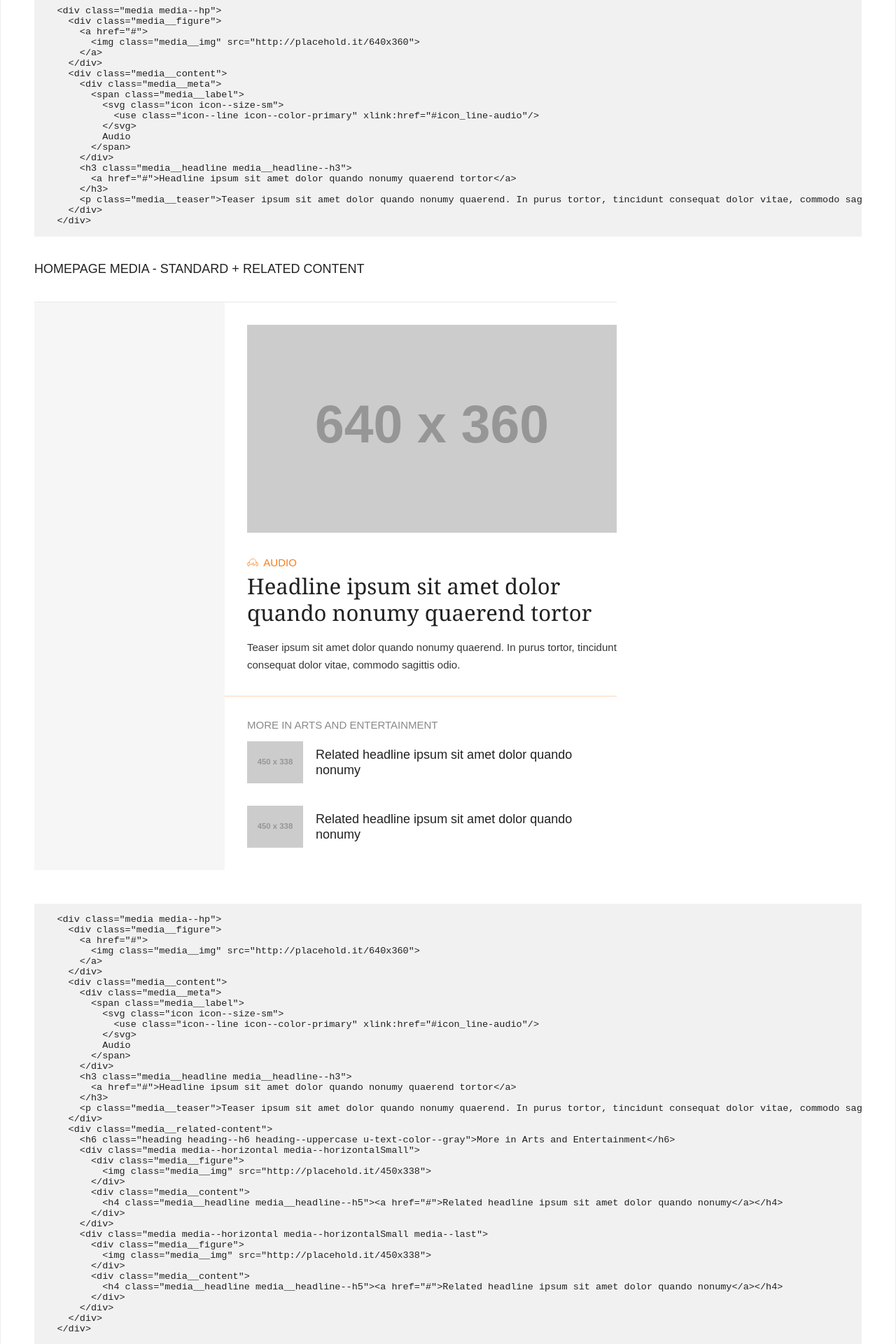
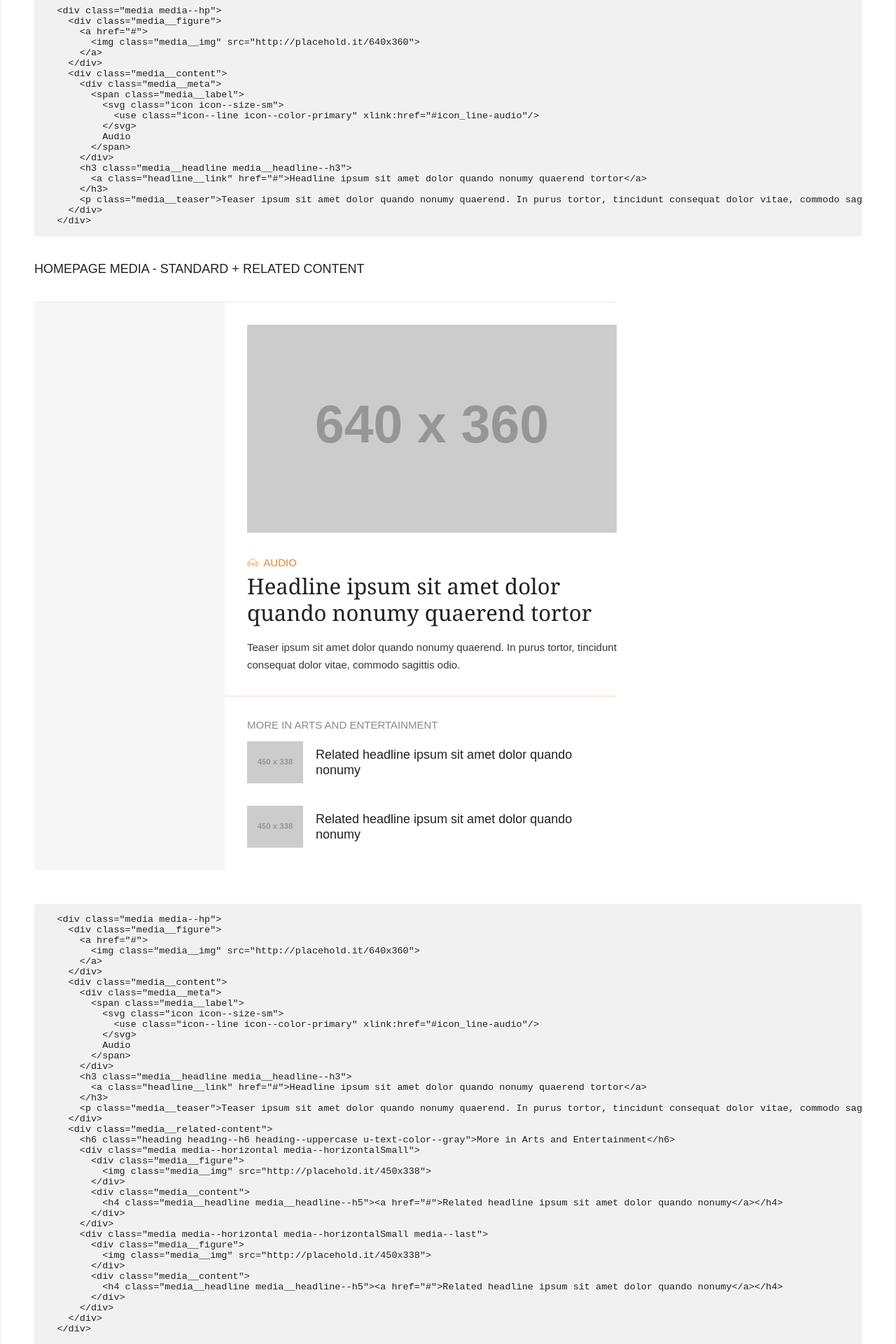
Before and after one commit to SCPR/scpr-style-guide, a Jekyll site: the page built from documentation/_components/media.md, in a window 1280 px wide. Shown: the part 1050-2970 px from the top of the page at 70% size. Built offline with Jekyll 4.4.1, drawn with Linux system fonts in a browser that asks for light colours; Markdown is read by kramdown in place of the engine named in the settings; some of the changed text lies outside the part shown.

Commit message:
vix code style violations; refactor media headline links to reduce SCSS nesting

```diff
--- a/documentation/_components/media.md
+++ b/documentation/_components/media.md
@@ -23,7 +23,7 @@ title: Media Objects
       </span>
     </div>
     <h3 class="media__headline media__headline--h3">
-      <a href="#">Headline ipsum sit amet dolor quando nonumy quaerend tortor</a>
+      <a class="headline__link" href="#">Headline ipsum sit amet dolor quando nonumy quaerend tortor</a>
     </h3>
     <p class="media__teaser">Teaser ipsum sit amet dolor quando nonumy quaerend. In purus tortor, tincidunt consequat dolor vitae, commodo sagittis odio.</p>
   </div>
@@ -48,7 +48,7 @@ title: Media Objects
           &lt;/span>
         &lt;/div>
         &lt;h3 class="media__headline media__headline--h3">
-          &lt;a href="#">Headline ipsum sit amet dolor quando nonumy quaerend tortor&lt;/a>
+          &lt;a class="headline__link" href="#">Headline ipsum sit amet dolor quando nonumy quaerend tortor&lt;/a>
         &lt;/h3>
         &lt;p class="media__teaser">Teaser ipsum sit amet dolor quando nonumy quaerend. In purus tortor, tincidunt consequat dolor vitae, commodo sagittis odio.&lt;/p>
       &lt;/div>
@@ -75,7 +75,7 @@ title: Media Objects
       </span>
     </div>
     <h3 class="media__headline media__headline--h3">
-      <a href="#">Headline ipsum sit amet dolor quando nonumy quaerend tortor</a>
+      <a class="headline__link" href="#">Headline ipsum sit amet dolor quando nonumy quaerend tortor</a>
     </h3>
     <p class="media__teaser">Teaser ipsum sit amet dolor quando nonumy quaerend. In purus tortor, tincidunt consequat dolor vitae, commodo sagittis odio.</p>
   </div>
@@ -119,7 +119,7 @@ title: Media Objects
           &lt;/span>
         &lt;/div>
         &lt;h3 class="media__headline media__headline--h3">
-          &lt;a href="#">Headline ipsum sit amet dolor quando nonumy quaerend tortor&lt;/a>
+          &lt;a class="headline__link" href="#">Headline ipsum sit amet dolor quando nonumy quaerend tortor&lt;/a>
         &lt;/h3>
         &lt;p class="media__teaser">Teaser ipsum sit amet dolor quando nonumy quaerend. In purus tortor, tincidunt consequat dolor vitae, commodo sagittis odio.&lt;/p>
       &lt;/div>
@@ -165,7 +165,7 @@ title: Media Objects
       </span>
     </div>
     <h3 class="media__headline media__headline--h3">
-      <a href="#">
+      <a class="headline__link" href="#">
         Headline ipsum sit amet dolor quando nonumy quaerend tortor
         <svg class="icon icon--size-xs media__indicator-visited icon--fill icon--color-white" xmlns="http://www.w3.org/2000/svg" width="24" height="24" viewBox="0 0 24 24">
           <path d="M23.576.183a1 1 0 0 0-1.393.242L7.367 21.452l-5.66-5.659a.999.999 0 1 0-1.414 1.413l6.5 6.5a1 1 0 0 0 1.524-.13l15.5-22a1 1 0 0 0-.241-1.393z"/>
@@ -195,7 +195,7 @@ title: Media Objects
           &lt;/span>
         &lt;/div>
         &lt;h3 class="media__headline media__headline--h3">
-          &lt;a href="#">
+          &lt;a class="headline__link" href="#">
             Headline ipsum sit amet dolor quando nonumy quaerend tortor
             &lt;svg class="icon icon--size-xs media__indicator-visited icon--fill icon--color-white" xmlns="http://www.w3.org/2000/svg" width="24" height="24" viewBox="0 0 24 24">
               &lt;path d="M23.576.183a1 1 0 0 0-1.393.242L7.367 21.452l-5.66-5.659a.999.999 0 1 0-1.414 1.413l6.5 6.5a1 1 0 0 0 1.524-.13l15.5-22a1 1 0 0 0-.241-1.393z"/>
@@ -219,7 +219,7 @@ title: Media Objects
   </div>
   <div class="media__content">
     <h3 class="media__headline media__headline--h2">
-      <a href="#">Headline ipsum sit amet dolor quando nonumy quaerend tortor</a>
+      <a class="headline__link" href="#">Headline ipsum sit amet dolor quando nonumy quaerend tortor</a>
     </h3>
     <p class="media__teaser">Teaser ipsum sit amet dolor quando nonumy quaerend. In purus tortor, tincidunt consequat dolor vitae, commodo sagittis odio.</p>
   </div>
@@ -236,7 +236,7 @@ title: Media Objects
       &lt;/div>
       &lt;div class="media__content">
         &lt;h3 class="media__headline media__headline--h3">
-          &lt;a href="#">Headline ipsum sit amet dolor quando nonumy quaerend tortor&lt;/a>
+          &lt;a class="headline__link" href="#">Headline ipsum sit amet dolor quando nonumy quaerend tortor&lt;/a>
         &lt;/h3>
         &lt;p class="media__teaser">Teaser ipsum sit amet dolor quando nonumy quaerend. In purus tortor, tincidunt consequat dolor vitae, commodo sagittis odio.&lt;/p>
       &lt;/div>
@@ -249,7 +249,7 @@ title: Media Objects
 <div class="example__container-lg">
 <div class="media media--hp-large">
 <h1 class="media__headline media__headline--h1 u-text-align--center">
-  <a href="#">Headline ipsum sit amet dolor quando nonumy quaerend</a>
+  <a class="headline__link" href="#">Headline ipsum sit amet dolor quando nonumy quaerend</a>
 </h1>
   <div class="media__figure">
     <a href="#">
@@ -275,7 +275,7 @@ title: Media Objects
       &lt;/div>
       &lt;div class="media__content">
         &lt;h3 class="media__headline media__headline--h3">
-          &lt;a href="#">Headline ipsum sit amet dolor quando nonumy quaerend tortor&lt;/a>
+          &lt;a class="headline__link" href="#">Headline ipsum sit amet dolor quando nonumy quaerend tortor&lt;/a>
         &lt;/h3>
         &lt;p class="media__teaser">Teaser ipsum sit amet dolor quando nonumy quaerend. In purus tortor, tincidunt consequat dolor vitae, commodo sagittis odio.&lt;/p>
       &lt;/div>
@@ -289,7 +289,7 @@ title: Media Objects
 <div class="media media--hp">
   <div class="media__content">
     <h3 class="media__headline media__headline--h3">
-      <a href="http://www.scpr.org/">
+      <a class="headline__link" href="http://www.scpr.org/">
         Headline ipsum sit amet dolor quando nonumy quaerend tortor
         <svg class="icon icon--size-xs media__indicator-visited icon--fill icon--color-white" xmlns="http://www.w3.org/2000/svg" width="24" height="24" viewBox="0 0 24 24">
           <path d="M23.576.183a1 1 0 0 0-1.393.242L7.367 21.452l-5.66-5.659a.999.999 0 1 0-1.414 1.413l6.5 6.5a1 1 0 0 0 1.524-.13l15.5-22a1 1 0 0 0-.241-1.393z"/>
@@ -306,7 +306,7 @@ title: Media Objects
     &lt;div class="media media--hp">
       &lt;div class="media__content">
         &lt;h3 class="media__headline media__headline--h3">
-          &lt;a href="#">
+          &lt;a class="headline__link" href="#">
             Headline ipsum sit amet dolor quando nonumy quaerend tortor
             &lt;svg class="icon icon--size-xs media__indicator-visited icon--fill icon--color-white" xmlns="http://www.w3.org/2000/svg" width="24" height="24" viewBox="0 0 24 24">
               &lt;path d="M23.576.183a1 1 0 0 0-1.393.242L7.367 21.452l-5.66-5.659a.999.999 0 1 0-1.414 1.413l6.5 6.5a1 1 0 0 0 1.524-.13l15.5-22a1 1 0 0 0-.241-1.393z"/>
@@ -328,7 +328,7 @@ title: Media Objects
       <span class="media__timestamp">Last updated 30 minutes ago</span>
     </div>
     <h3 class="media__headline media__headline--h3">
-      <a href="#">Headline ipsum sit amet dolor quando nonumy quaerend tortor</a>
+      <a class="headline__link" href="#">Headline ipsum sit amet dolor quando nonumy quaerend tortor</a>
     </h3>
     <p class="media__teaser">Teaser ipsum sit amet dolor quando nonumy quaerend. In purus tortor, tincidunt consequat dolor vitae, commodo sagittis odio.</p>
   </div>
@@ -343,7 +343,7 @@ title: Media Objects
           &lt;span class="media__timestamp">Last updated 30 minutes ago&lt;/span>
         &lt;/div>
         &lt;h3 class="media__headline media__headline--h3">
-          &lt;a href="#">Headline ipsum sit amet dolor quando nonumy quaerend tortor&lt;/a>
+          &lt;a class="headline__link" href="#">Headline ipsum sit amet dolor quando nonumy quaerend tortor&lt;/a>
         &lt;/h3>
         &lt;p class="media__teaser">Teaser ipsum sit amet dolor quando nonumy quaerend. In purus tortor, tincidunt consequat dolor vitae, commodo sagittis odio.&lt;/p>
       &lt;/div>
@@ -365,7 +365,7 @@ title: Media Objects
       </span>
     </div>
     <h3 class="media__headline media__headline--h3">
-      <a href="#">Headline ipsum sit amet dolor quando nonumy quaerend tortor</a>
+      <a class="headline__link" href="#">Headline ipsum sit amet dolor quando nonumy quaerend tortor</a>
     </h3>
     <ul class="c-list c-list--vert c-list--bullet">
       <li class="media__teaser media__teaser--bullet">Luvaret noluisse accusata cu sea, illum possit impedit has ad. Qui putant dissentias te, ea vim dolore dicunt platonem.</li>
@@ -388,7 +388,7 @@ title: Media Objects
           </span>
         &lt;/div>
         &lt;h3 class="media__headline media__headline--h3">
-          &lt;a href="#">Headline ipsum sit amet dolor quando nonumy quaerend tortor&lt;/a>
+          &lt;a class="headline__link" href="#">Headline ipsum sit amet dolor quando nonumy quaerend tortor&lt;/a>
         &lt;/h3>
         &lt;ul class="c-list c-list--vert c-list--bullet">
           &lt;li class="media__teaser media__teaser--bullet">Luvaret noluisse accusata cu sea, illum possit impedit has ad. Qui putant dissentias te, ea vim dolore dicunt platonem.&lt;/li>
@@ -408,7 +408,7 @@ title: Media Objects
       <span class="media__timestamp">Last updated 30 minutes ago</span>
     </div>
     <h3 class="media__headline media__headline--h3">
-      <a href="#">Headline ipsum sit amet dolor quando nonumy quaerend tortor</a>
+      <a class="headline__link" href="#">Headline ipsum sit amet dolor quando nonumy quaerend tortor</a>
     </h3>
     <p class="media__dek">Dek suas mandamus ut, illum legere at per, consul insolens nam te. Ut duo wisi appetere, debet volutpat in nec. Ex vidit vituperata posidonium has, cum movet nemore no.</p>
     <p class="media__teaser">Teaser ipsum sit amet dolor quando nonumy quaerend. In purus tortor, tincidunt consequat dolor vitae, commodo sagittis odio.</p>
@@ -424,7 +424,7 @@ title: Media Objects
           &lt;span class="media__timestamp">Last updated 30 minutes ago&lt;/span>
         &lt;/div>
         &lt;h3 class="media__headline media__headline--h3">
-          &lt;a href="#">Headline ipsum sit amet dolor quando nonumy quaerend tortor&lt;/a>
+          &lt;a class="headline__link" href="#">Headline ipsum sit amet dolor quando nonumy quaerend tortor&lt;/a>
         &lt;/h3>
         &lt;p class="media__teaser">Teaser ipsum sit amet dolor quando nonumy quaerend. In purus tortor, tincidunt consequat dolor vitae, commodo sagittis odio.&lt;/p>
       &lt;/div>
@@ -446,7 +446,7 @@ title: Media Objects
       <span class="media__label">Label Ipsum</span>
     </div>
     <h3 class="media__headline media__headline--h3">
-      <a href="#">Headline ipsum sit amet dolor quando nonumy quaerend tortor</a>
+      <a class="headline__link" href="#">Headline ipsum sit amet dolor quando nonumy quaerend tortor</a>
     </h3>
     <p class="media__teaser">Teaser ipsum sit amet dolor quando nonumy quaerend. In purus tortor, tincidunt consequat dolor vitae, commodo sagittis odio.</p>
   </div>
@@ -466,7 +466,7 @@ title: Media Objects
           &lt;span class="media__label">Label Ipsum&lt;/span>
         &lt;/div>
         &lt;h3 class="media__headline media__headline--h3">
-          &lt;a href="#">Headline ipsum sit amet dolor quando nonumy quaerend tortor&lt;/a>
+          &lt;a class="headline__link" href="#">Headline ipsum sit amet dolor quando nonumy quaerend tortor&lt;/a>
         &lt;/h3>
         &lt;p class="media__teaser">Teaser ipsum sit amet dolor quando nonumy quaerend. In purus tortor, tincidunt consequat dolor vitae, commodo sagittis odio.&lt;/p>
       &lt;/div>
--- a/documentation/css/scpr-style.css
+++ b/documentation/css/scpr-style.css
@@ -129,14 +129,14 @@ a {
   .icon--right {
     margin-left: 0.25rem; }
   .icon--size-xs {
-    width: 0.625rem;
-    height: 0.625rem; }
+    height: 0.625rem;
+    width: 0.625rem; }
   .icon--size-sm {
-    width: 1rem;
-    height: 1rem; }
+    height: 1rem;
+    width: 1rem; }
   .icon--size-med {
-    width: 1.5rem;
-    height: 1.5rem; }
+    height: 1.5rem;
+    width: 1.5rem; }
   .icon--color-primary {
     fill: #F87E21;
     stroke: #F87E21; }
@@ -169,13 +169,13 @@ svg path, svg g {
     .c-list--bullet > *::before {
       background-color: #E8E8E8;
       border-radius: 50%;
-      content: "";
+      content: '';
       display: block;
       height: .375rem;
       left: -1.125rem;
       position: absolute;
-      width: .375rem;
-      top: 0.6em; }
+      top: 0.6em;
+      width: .375rem; }
 
 .c-well {
   background: #F6F6F6;
@@ -214,7 +214,7 @@ svg path, svg g {
   margin: 0 0 2rem; }
   .media::after {
     clear: both;
-    content: "";
+    content: '';
     display: block; }
   .media__figure {
     display: block; }
@@ -231,8 +231,8 @@ svg path, svg g {
     display: block;
     margin: 0 0 0.25rem; }
   .media__indicator-visited {
+    left: -1rem;
     position: absolute;
-    left: -1rem;
     top: 1rem; }
   .media__headline {
     font-family: "abril-titling", Georgia, serif;
@@ -255,16 +255,16 @@ svg path, svg g {
       font-family: "franklin-gothic-urw", "Avenir Next", "Avenir", Arial, sans-serif;
       font-size: 1.125rem;
       line-height: 1.222222222em; }
-    .media__headline a {
+  .media__headline-link {
     position: relative; }
-      .media__headline a:hover {
+    .media__headline-link:hover {
       background: -webkit-linear-gradient(#fff, #fff), -webkit-linear-gradient(#fff, #fff), -webkit-linear-gradient(#cfcfcf, #cfcfcf);
       background: linear-gradient(#fff, #fff), linear-gradient(#fff, #fff), linear-gradient(#cfcfcf, #cfcfcf);
       background-position: 0 90%, 100% 90%, 0 90%;
       background-repeat: no-repeat, no-repeat, repeat-x;
       background-size: .05em 1px, .05em 1px, 1px 1px;
       text-shadow: .03em 0 #fff, -.03em 0 #fff, 0 .03em #fff, 0 -.03em #fff, .06em 0 #fff, -.06em 0 #fff, .09em 0 #fff, -.09em 0 #fff, .12em 0 #fff, -.12em 0 #fff,.15em 0 #fff,-.15em 0 #fff; }
-      .media__headline a:visited .media__indicator-visited path {
+    .media__headline-link:visited .media__indicator-visited path {
       fill: #898989;
       stroke: #898989; }
   .media__title {
@@ -321,7 +321,7 @@ svg path, svg g {
   .media--new-and-unread .media__headline::before {
     background-color: #F87E21;
     border-radius: 50%;
-    content: "";
+    content: '';
     display: block;
     height: 0.5rem;
     left: -1rem;
--- a/src/css/base/_icons.scss
+++ b/src/css/base/_icons.scss
@@ -35,18 +35,18 @@
   }
 
   &--size-xs {
+    height: 0.625rem;
     width: 0.625rem;
-    height: 0.625rem;
   }
 
   &--size-sm {
+    height: 1rem;
     width: 1rem;
-    height: 1rem;
   }
 
   &--size-med {
+    height: 1.5rem;
     width: 1.5rem;
-    height: 1.5rem;
   }
 
   &--color-primary {
--- a/src/css/components/_lists.scss
+++ b/src/css/components/_lists.scss
@@ -32,13 +32,13 @@
       &::before {
         background-color: $color-gray-light;
         border-radius: 50%;
-        content: "";
+        content: '';
         display: block;
         height: .375rem;
         left: ($font-size-default * -1);
         position: absolute;
+        top: 0.6em;
         width: .375rem;
-        top: 0.6em;
       }
     }
 
--- a/src/css/components/_media.scss
+++ b/src/css/components/_media.scss
@@ -43,8 +43,8 @@
   }
 
   &__indicator-visited {
+    left: ($base-line-height / -2);
     position: absolute;
-    left: ($base-line-height / -2);
     top: 1rem;
   }
 
@@ -80,7 +80,9 @@
       line-height: 1.222222222em;
     }
 
-    a {
+  }
+
+  &__headline-link {
     position: relative;
 
     &:hover {
@@ -92,8 +94,6 @@
         fill: $color-gray;
         stroke: $color-gray;
       }
-      }
-
     }
 
   }
@@ -192,7 +192,7 @@
     &::before {
       background-color: $color-primary;
       border-radius: 50%;
-      content: "";
+      content: '';
       display: block;
       height: 0.5rem;
       left: ($base-line-height / -2);
--- a/src/css/util/_mixins.scss
+++ b/src/css/util/_mixins.scss
@@ -5,7 +5,7 @@
 @mixin clearfix {
   &::after {
     clear: both;
-    content: "";
+    content: '';
     display: block;
   }
 }
```
Lines whose indentation alone changed are shown as unchanged.
